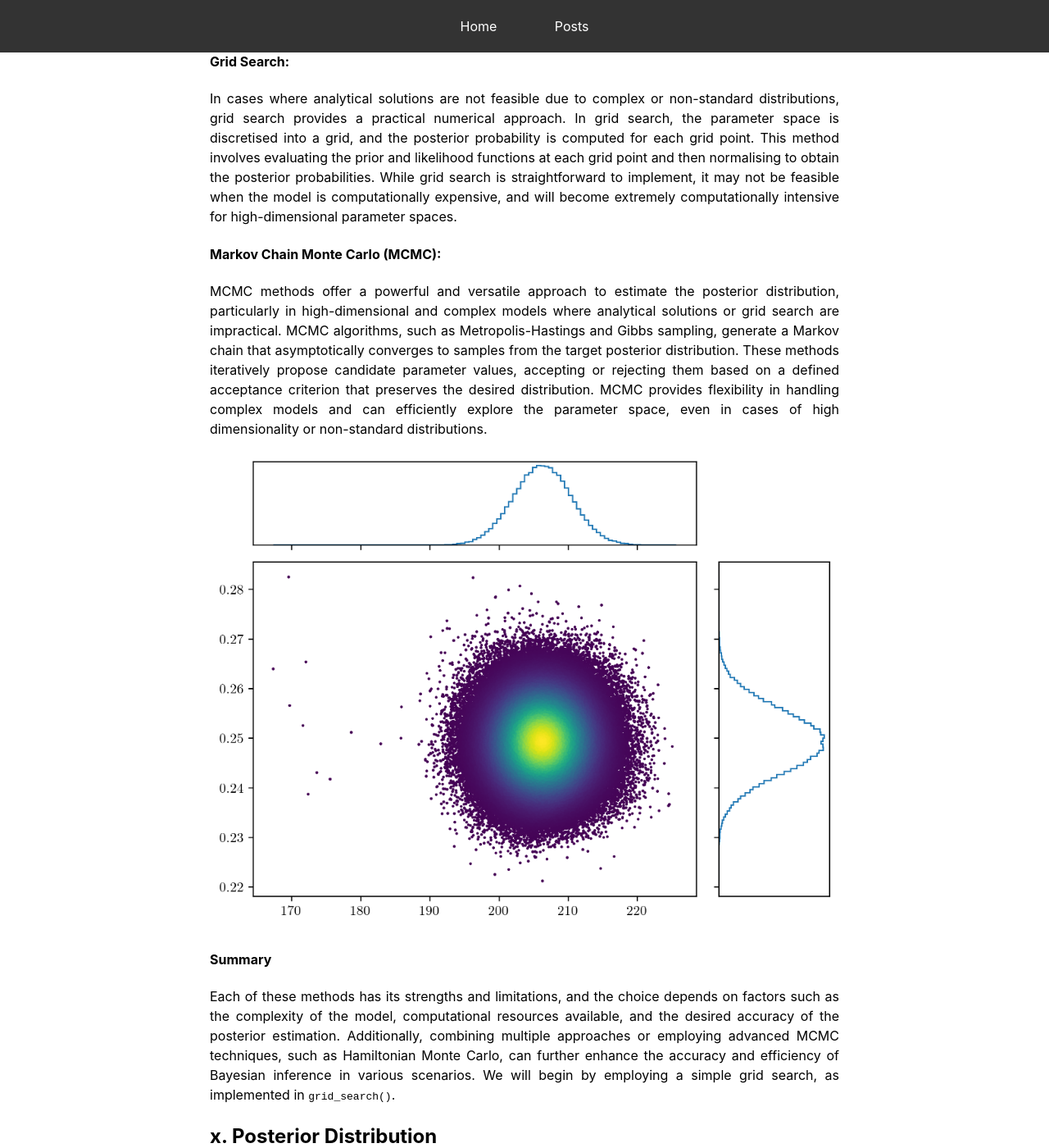
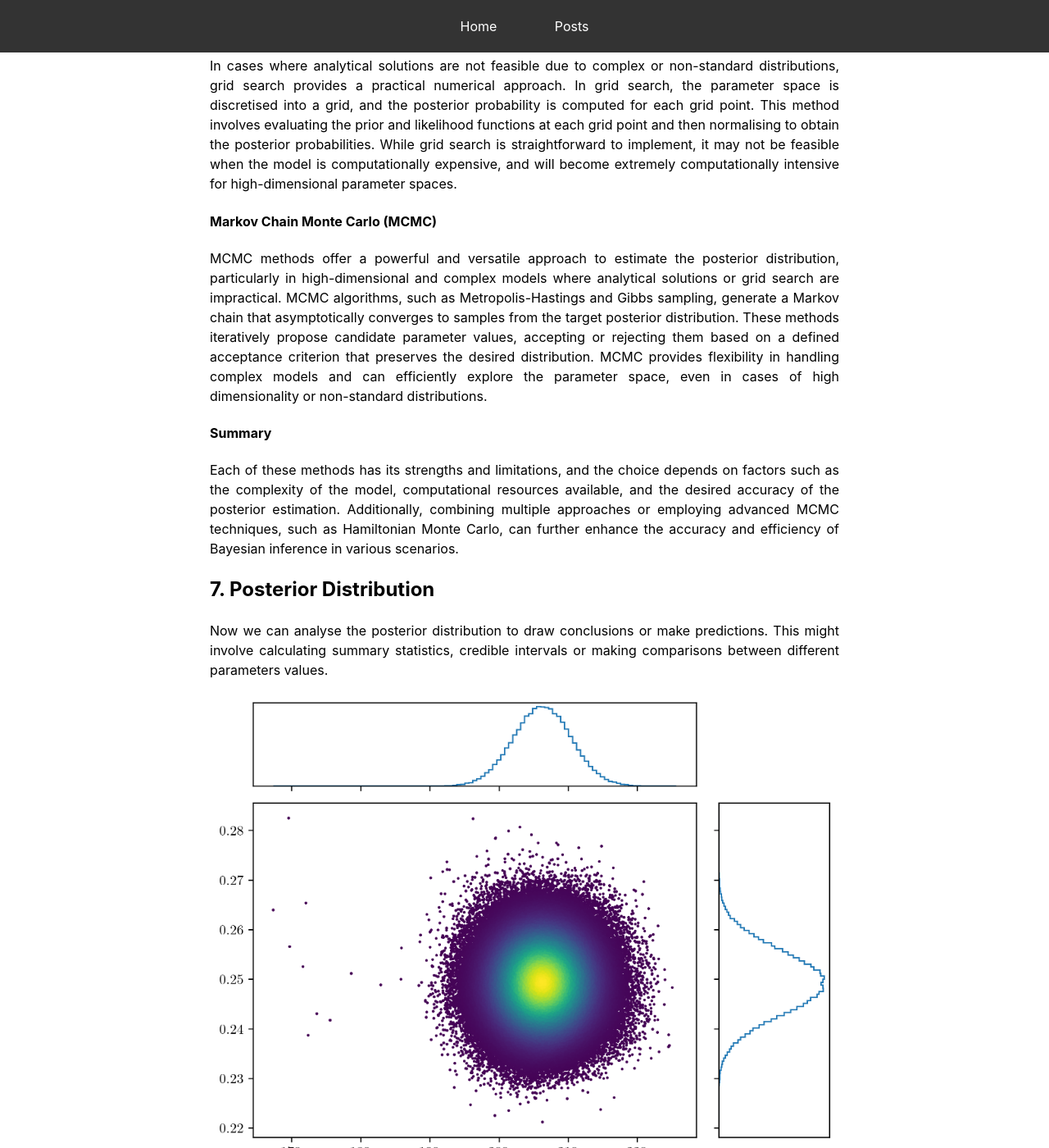
Before and after one commit to mark-hobbs/mark-hobbs.github.io, a Jekyll site: the page built from _posts/2024-12-02-bayesian-inference.md, in a window 1280 px wide and 1400 px high, scrolled down 6072 px. Shown: the whole window at 82% size. Built offline with Jekyll 4.4.1, drawn with Linux system fonts in a browser that asks for light colours; formulas are drawn with MathJax 3; some of the changed text lies outside the part shown.

Commit message:
General updates

```diff
--- a/_posts/2024-12-02-bayesian-inference.md
+++ b/_posts/2024-12-02-bayesian-inference.md
@@ -3,8 +3,6 @@
 author: Mark Hobbs
 title: A simple introduction to Bayesian inference
 ---
-
-> THIS IS A WORK IN PROGRESS
 
 This post introduces Bayesian inference through a simple example that engineers will find familiar, demonstrating the benefits of using probabilistic methods. To maintain accessibility, the use of formal mathematics is minimised. The complete code used to generate all results and figures in this post is available in the following repository: [bayesian-inference](https://github.com/mark-hobbs/articles/tree/main/bayesian-inference)
 
@@ -137,46 +135,43 @@
 
 Several methods can be employed to compute the posterior distribution:
 
-#### Analytical Solution:
+#### Analytical Solution
 
 When the prior and likelihood functions are conjugate, a closed-form solution can be derived. Examples include the normal-normal and beta-binomial models. However, the posterior can only be determined analytically in a limited number of simple cases, and numerical methods are typically used for more complex real-world problems.
 
-#### Grid Search:
+#### Grid Search
 
 In cases where analytical solutions are not feasible due to complex or non-standard distributions, grid search provides a practical numerical approach. In grid search, the parameter space is discretised into a grid, and the posterior probability is computed for each grid point. This method involves evaluating the prior and likelihood functions at each grid point and then normalising to obtain the posterior probabilities. While grid search is straightforward to implement, it may not be feasible when the model is computationally expensive, and will become extremely computationally intensive for high-dimensional parameter spaces.
 
-#### Markov Chain Monte Carlo (MCMC):
+#### Markov Chain Monte Carlo (MCMC)
 
 MCMC methods offer a powerful and versatile approach to estimate the posterior distribution, particularly in high-dimensional and complex models where analytical solutions or grid search are impractical. MCMC algorithms, such as Metropolis-Hastings and Gibbs sampling, generate a Markov chain that asymptotically converges to samples from the target posterior distribution. These methods iteratively propose candidate parameter values, accepting or rejecting them based on a defined acceptance criterion that preserves the desired distribution. MCMC provides flexibility in handling complex models and can efficiently explore the parameter space, even in cases of high dimensionality or non-standard distributions.
 
-![](/assets/images/posterior.png)
-
 #### Summary
 
-Each of these methods has its strengths and limitations, and the choice depends on factors such as the complexity of the model, computational resources available, and the desired accuracy of the posterior estimation. Additionally, combining multiple approaches or employing advanced MCMC techniques, such as Hamiltonian Monte Carlo, can further enhance the accuracy and efficiency of Bayesian inference in various scenarios. We will begin by employing a simple grid search, as implemented in `grid_search()`.
+Each of these methods has its strengths and limitations, and the choice depends on factors such as the complexity of the model, computational resources available, and the desired accuracy of the posterior estimation. Additionally, combining multiple approaches or employing advanced MCMC techniques, such as Hamiltonian Monte Carlo, can further enhance the accuracy and efficiency of Bayesian inference in various scenarios.
 
-
-## x. Posterior Distribution
+## 7. Posterior Distribution
 
 Now we can analyse the posterior distribution to draw conclusions or make predictions. This might involve calculating summary statistics, credible intervals or making comparisons between different parameters values.
 
+![](/assets/images/posterior.png)
+
 ![](/assets/images/histograms.png)
-
-**Statistical summary**
 
 **Posterior Predictive Distribution**
 
+Improved decision making... downstream design tasks...
+
 ![](/assets/images/posterior-predictive-distribution.png)
 
-**Decision making**
+### Why are density values omitted?
 
-### x Why are density values omitted?
-
-Probability density values are omitted from posterior plots to emphasise the **shape of the distribution** and the **relative likelihood of parameter values**. Absolute density values offer little interpretive value, as posterior densities are often normalised and primarily used for comparison.
+Probability density values are omitted from posterior plots to emphasise the shape of the distribution and the relative likelihood of parameter values. Absolute density values offer little interpretive value, as posterior densities are often normalised and primarily used for comparison.
 
 Excluding density values enhances clarity, directing attention to high-probability regions and the overall shape of the posterior distribution.
 
-## x. Summary
+## 8. Summary
 
 Given noisy experimental data obtained from a uniaxial tensile test of a material specimen, we hypothesised that the material response can be described by a linear-elastic material law. We then employed a Bayesian framework to infer the parameters in the material model, accounting for uncertainty in the observations. Bayesian inference provides an estimate of the posterior distribution of the model parameters rather than just deterministic estimates. Learning comes from two sources: (1) the evidence provided by the observed data and (2) prior knowledge about the likely values of the model parameters.
 
```
